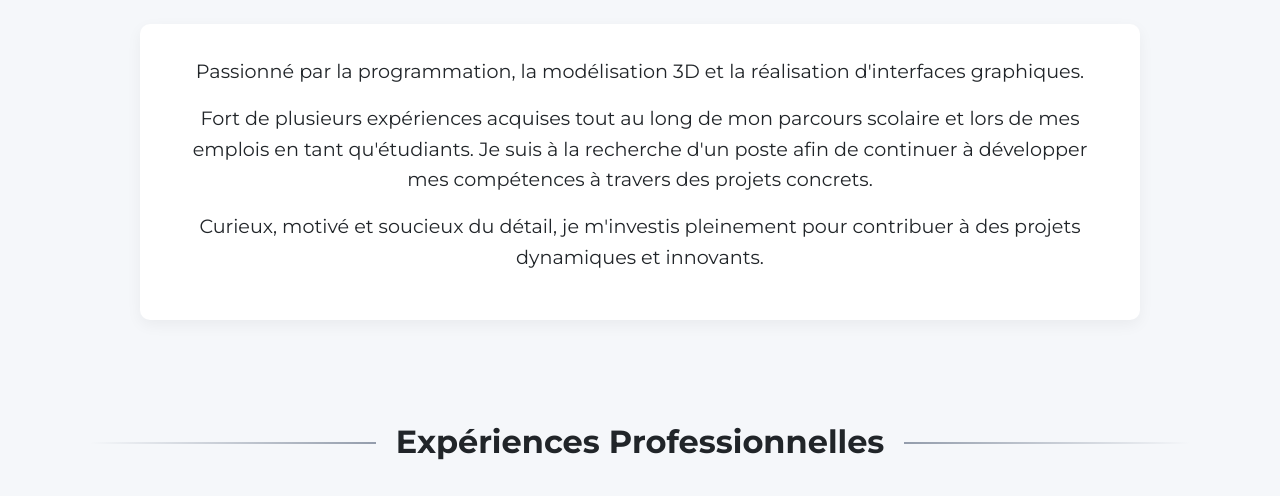
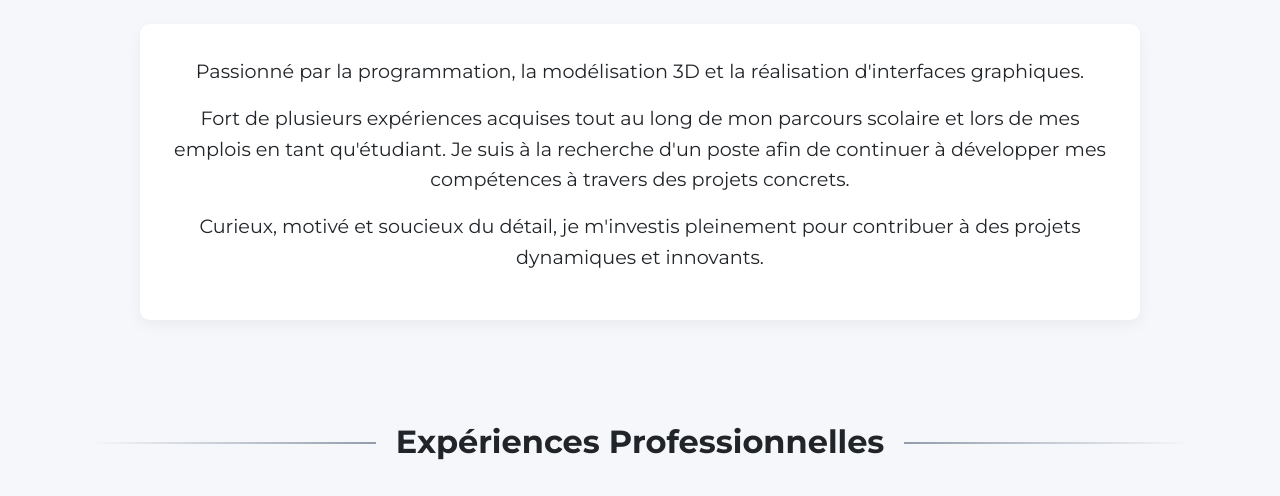
Before and after one commit to GeoffroyCode/Portfolio, a plain HTML site: page index.html in a window 1280 px wide. Shown: the part 304-800 px from the top of the page. Drawn offline with nearby package versions, Linux system fonts and the light colour scheme.

Commit message:
Version 3

```diff
--- a/index.html
+++ b/index.html
@@ -56,7 +56,7 @@
             </div>
             <div class="about-content">
                 <p>Passionné par la programmation, la modélisation 3D et la réalisation d'interfaces graphiques.</p>
-                <p>Fort de plusieurs expériences acquises tout au long de mon parcours scolaire et lors de mes emplois en tant qu'étudiants. Je suis à la recherche d'un poste afin de continuer à développer mes compétences à travers des projets concrets.</p>
+                <p>Fort de plusieurs expériences acquises tout au long de mon parcours scolaire et lors de mes emplois en tant qu'étudiant. Je suis à la recherche d'un poste afin de continuer à développer mes compétences à travers des projets concrets.</p>
                 <p>Curieux, motivé et soucieux du détail, je m'investis pleinement pour contribuer à des projets dynamiques et innovants.</p>
             </div>
         </div>
```
